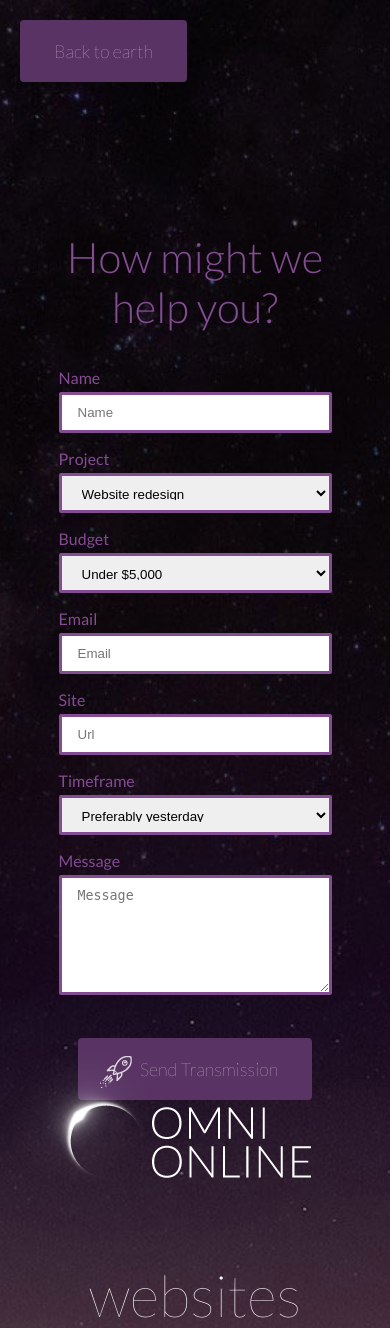
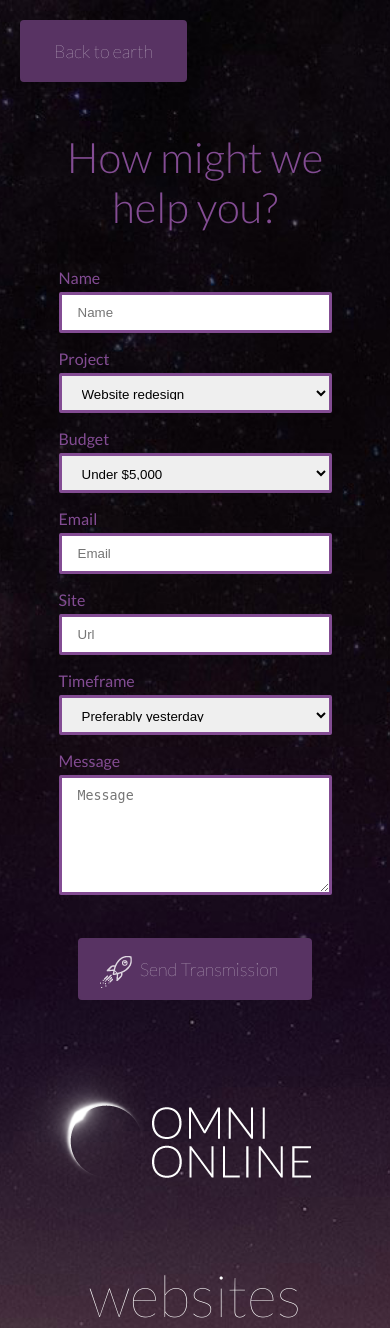
Before and after one commit to omni-online/omnionline.us, a PHP site: page / in a window 390 px wide. Shown: the top 1328 px of the page. Run offline with PHP 8.4, Linux system fonts and the light colour scheme; some libraries are stand-ins or nearby versions.

Commit message:
Fixed contact form offset

```diff
--- a/public/css/style.css
+++ b/public/css/style.css
@@ -121,7 +121,7 @@ section {
 @media (max-width: 480px) {
     .contact-content {
         position: relative;
-        top: 100px;
+        top: 0;
         transform: translateY(0);
     }
 }
```
